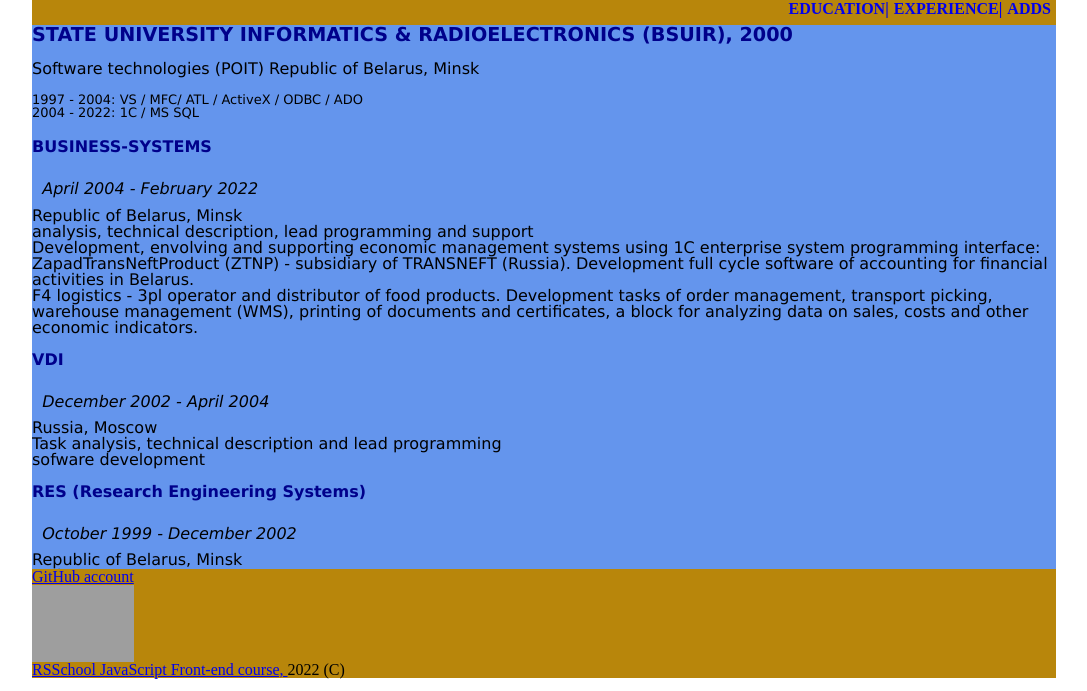
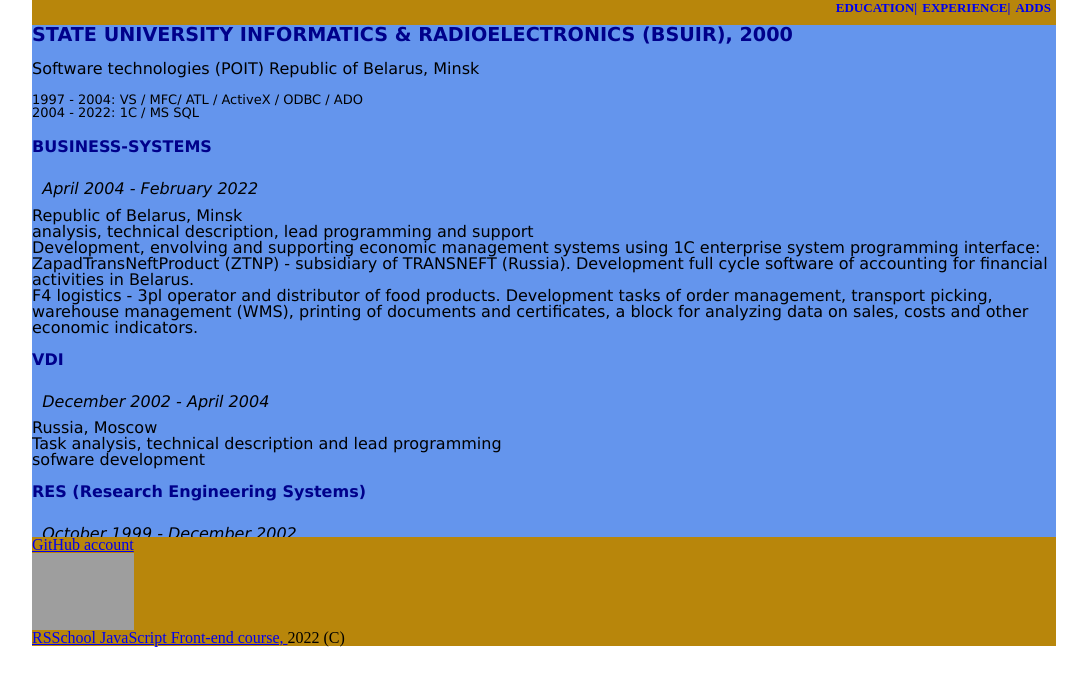
Before and after one commit to agoleta/rsschool-cv, a plain HTML site: page index.html in a window 1280 px wide. Shown: the part 109-800 px from the top of the page, without its empty margins (96-1183 px from the left). Drawn offline with Linux system fonts and the light colour scheme; grey boxes are pictures that could not be loaded.

Commit message:
feat: change alignment

```diff
--- a/styles.css
+++ b/styles.css
@@ -10,7 +10,7 @@
 
 main {
     overflow: scroll;
-    height: 68vh;
+    height: 64vh;
     background-color:cornflowerblue;
 }
 
@@ -35,7 +35,7 @@ main::-webkit-scrollbar {
 
 .main-menu-ul {
     list-style: none;
-    margin: 0;
+    margin-top: 1%;
     padding-left: 0;
 }
 
@@ -48,7 +48,7 @@ main::-webkit-scrollbar {
     float: right;
     margin-top: 0.7%;
     margin-right: 0.5%;
-    font-size: medium;
+    font-size: small;
     font-weight: bold;
     vertical-align: bottom;
 }
```
